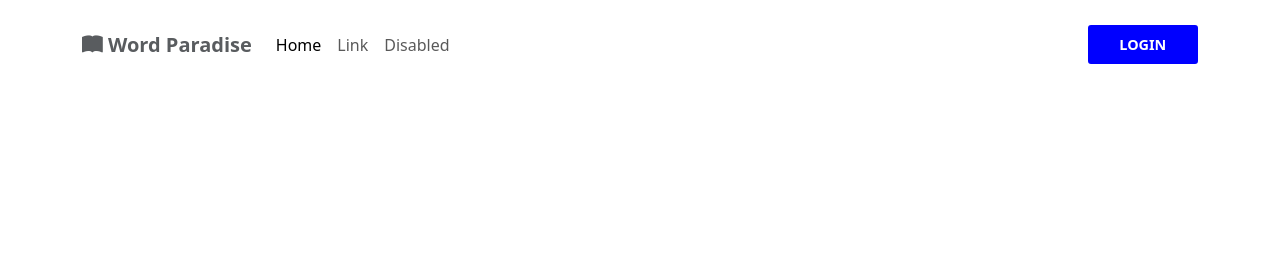
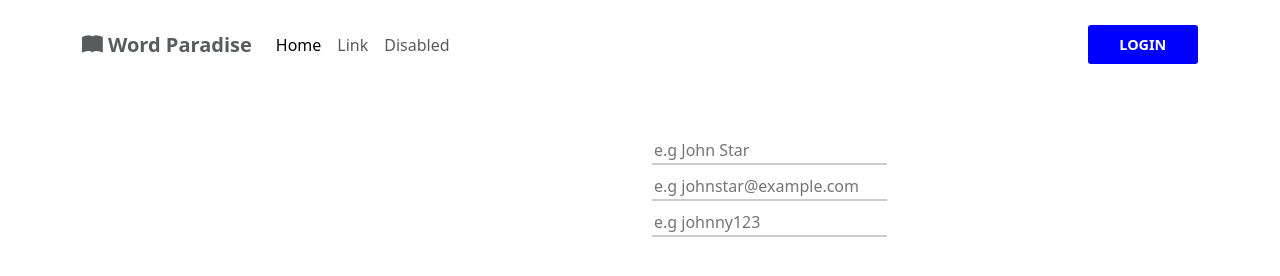
Before and after one commit to its-James23/Word-Paradise, a plain HTML site: page sign-up.html in a window 1280 px wide. Drawn offline with nearby package versions, Linux system fonts and the light colour scheme; grey boxes are pictures that could not be loaded.

Commit message:
Small changes

```diff
--- a/CSS/sign.css
+++ b/CSS/sign.css
@@ -1,5 +1,5 @@
 #back{
-    background: url('../IMG/ChatGPT\ Image\ Aug\ 7\,\ 2025\,\ 04_49_40\ PM.png');
+    background-image: url(../IMG/ChatGPT\ Image\ Aug\ 7\,\ 2025\,\ 04_49_40\ PM.png);
     background-position: center;
     background-size: cover;
     position: relative;
@@ -31,3 +31,8 @@
   border-radius: 3px;
   margin-left: 13px;
 }
+input{
+  border: none;
+  border-bottom: 2px solid #ccc;
+  display: block;
+}
--- a/sign-up.html
+++ b/sign-up.html
@@ -63,7 +63,15 @@
             <div class="col-md-5 d-none d-md-block" id="back"></div>
             <div class="col-md-5">
                 <form action="#">
-
+                    <div class="form-floating mb-2">
+                      <input type="text" name="username" id="username" placeholder="e.g John Star">
+                    </div>
+                    <div class="form-floating mb-2">
+                      <input type="email" name="mail" id="mail" placeholder="e.g johnstar@example.com">
+                    </div>
+                    <div class="form-floating mb-2">
+                      <input type="password" name="code" id="code" placeholder="e.g johnny123">
+                    </div>
                 </form>
             </div>
         </div>
```
